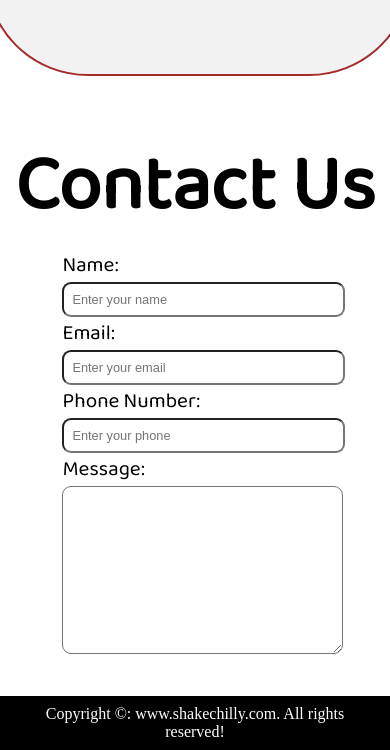
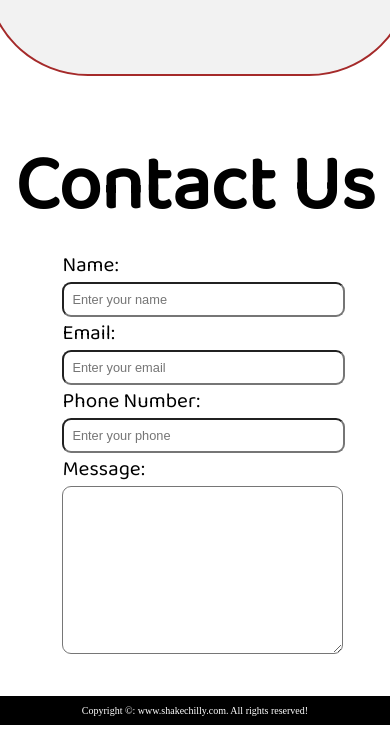
Before and after one commit to lowkey-upbeat/Shakechilly, a plain HTML site: page index.html in a window 390 px wide. Shown: the part 3252-4002 px from the top of the page. After the commit the page ends 3977 px from the top, so only its background shows below. Drawn offline with Linux system fonts and the light colour scheme.

Commit message:
Update style.css

```diff
--- a/css/style.css
+++ b/css/style.css
@@ -260,6 +260,10 @@ footer{
     border-radius: 86px;
   }
 
+  footer{
+    font-size: x-small;
+  }
+
   .h-secondary {
     font-size: 6.3rem;
     padding: 15px;
```
